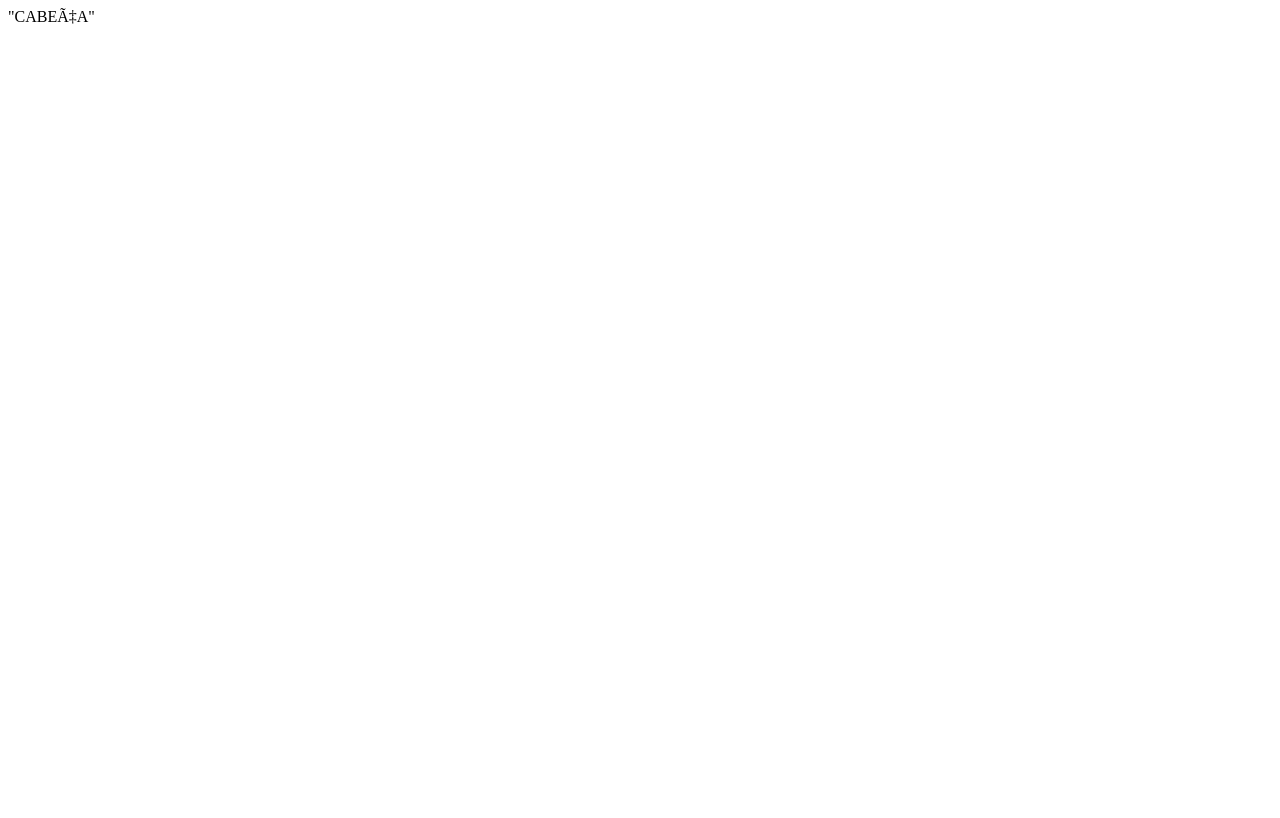
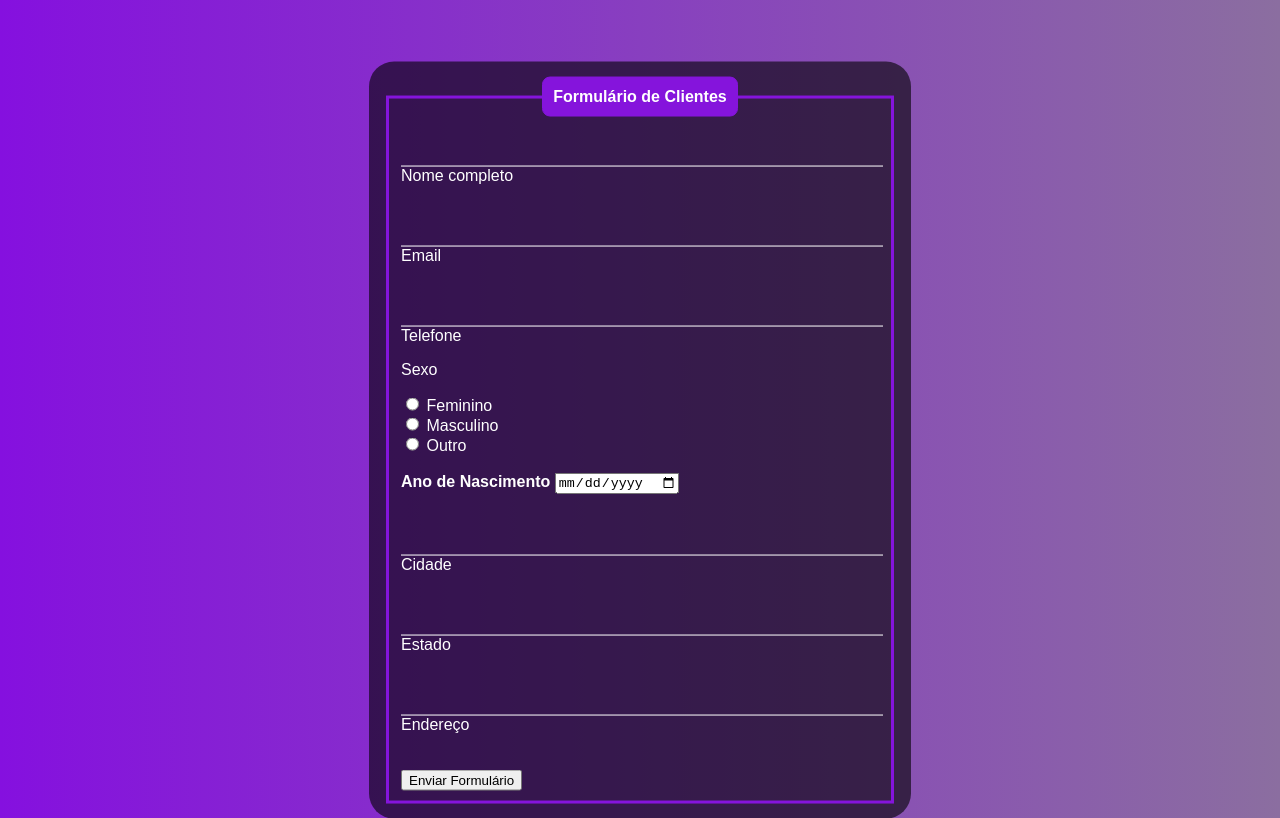
Before and after one commit to EstudanteVinicius777/Fornt-End, a plain HTML site: page index.html in a window 1280 px wide. Drawn offline with Linux system fonts and the light colour scheme.

Commit message:
Add files via upload

```diff
--- a/index.html
+++ b/index.html
@@ -1,10 +1,82 @@
 <!DOCTYPE html>
-<html LANG= "PT-BR">
-      <HEAD>"CABEÇA"
-      <METACHARSET="UTF-8">
-      <TITLE>DOCUMENTO</LITTLE>
-      <HEAD>
-      <BODY>"CORPO"
+<html lang="pt-br">
 
-      </BODY>
-</HTML>
+<head>
+    <meta charset="UTF-8">
+    <title>CSS Externo - Formulário 13/04, 03/05</title>
+    <link rel="stylesheet" href="style.css">
+</head>
+
+<body>
+    <header> <!-- Cabeçalho -->
+
+    </header>
+    <main> <!-- Meio -->
+        <section class="box">
+            <form>
+                <fieldset>
+                    <legend><strong>Formulário de Clientes</strong></legend>
+                    <br>
+
+                    <section class="inputBox">
+                        <input type="text" name="nome" id="nome" class="inputUser" required>
+                        <label for="nome" class="labelinput">Nome completo</label>
+                    </section>
+                    <br><br>
+
+                    <section class="inputBox">
+                        <input type="text" name="email" id="email" class="inputUser" required>
+                        <label for="email" class="labelinput">Email</label>
+                    </section>
+                    <br><br>
+
+                    <section class="inputBox">
+                        <input type="text" name="telefone" id="telefone" class="inputUser" required>
+                        <label for="telefone" class="labelinput">Telefone</label>
+                    </section>
+
+                    <p>Sexo</p>
+                    <input type="radio" id="feminino" name="genero" value="feminino" required>
+                    <label for="feminino">Feminino</label>
+                    <br>
+
+                    <input type="radio" id="masculino" name="genero" value="masculino" required>
+                    <label for="masculino">Masculino</label>
+                    <br>
+
+                    <input type="radio" id="outro" name="genero" value="outro" required>
+                    <label for="outro">Outro</label>
+                    <br><br>
+
+                    <label for="data_nascimento"><strong>Ano de Nascimento</strong></label>
+                    <input type="date" name="data_nascimento" id="data_nascimento" required>
+                    <br><br><br>
+
+                    <section class="inputBox">
+                        <input type="text" name="cidade" id="cidade" class="inputUser" required>
+                        <label for="cidade" class="labelinput">Cidade</label>
+                    </section>
+                    <br><br>
+
+                    <section class="inputBox">
+                        <input type="text" name="estado" id="estado" class="inputUser" required>
+                        <label for="estado" class="labelinput">Estado</label>
+                    </section>
+                    <br><br>
+
+                    <section class="inputBox">
+                        <input type="text" name="endereco" id="endereco" class="inputUser" required>
+                        <label for="endereco" class="labelinput">Endereço</label>
+                    </section>
+                    <br><br>
+
+                    <input type="submit" value="Enviar Formulário" id="enviar" </fieldset>
+            </form>
+        </section>
+    </main>
+    <footer> <!-- Rodapé -->
+
+    </footer>
+</body>
+
+</html>
--- /dev/null
+++ b/style.css
@@ -0,0 +1,56 @@
+body{
+  background-image: linear-gradient(to right, rgb(133, 16, 223), rgb(139, 110, 160));
+  font-family: Arial, Helvetica, sans-serif;
+}
+
+.box{
+  color: white;
+  position: absolute;
+  top: 55%;
+  left: 50%;
+  transform: translate(-50%, -50%);
+  background-color: rgba(0, 0, 0, 0.6);
+  padding: 15px;
+  border-radius: 25px;
+  width: 40%;
+}
+fieldset{
+  border: 3px, solid rgb(133, 20, 220);
+}
+legend{
+  border: 1px, solid rgb(133, 20, 220);
+  padding: 10px;
+  text-align: center;
+  background-color: rgb(133, 20, 220);
+  border-radius: 8px;
+}
+.inputBox{
+  position: relative;
+}
+.inputUser{
+  background: none;
+  border: none; /*tirar a borda*/
+  border-bottom: 1px solid white;
+  outline: none; /*tirar a linha de fora do input*/
+  color: white;
+  font-size: 20px;
+  width: 100%; /*comprimento da linha*/
+  letter-spacing: 2px;/*espaço entre cada caracter no input*/
+}
+labelinput{/* animação das labels - nessa parte, as labels irão
+  se encaixar dentro dos inputs*/
+position: absolute; /* vai ocupar apenas o elemento dela mesma */
+top: 0px;
+left: 0px;
+pointer-events: none;/* qualquer lugar que eu clicar dentro do input, ele vai executar a ação */
+transition: 5px;/* transição - para criaçao de efeitos de animação personalizado*/
+}
+
+/*Quando clicar no input eu quero que a label vai para cima do input - por isso a ação é no input*/
+
+.inputUser:focus ~ .labelinput, /*executar uma ação na nossa label*/
+.inputUser:valid ~ .labelinput{ /*qdo o input tiver válido, eu quero que ele execute essa ação para a label - a informação irá permanecer no input, senão irá ficar por cima*/
+top: -20px;
+font-size: 20px;
+color: dodgerblue;
+}
```
